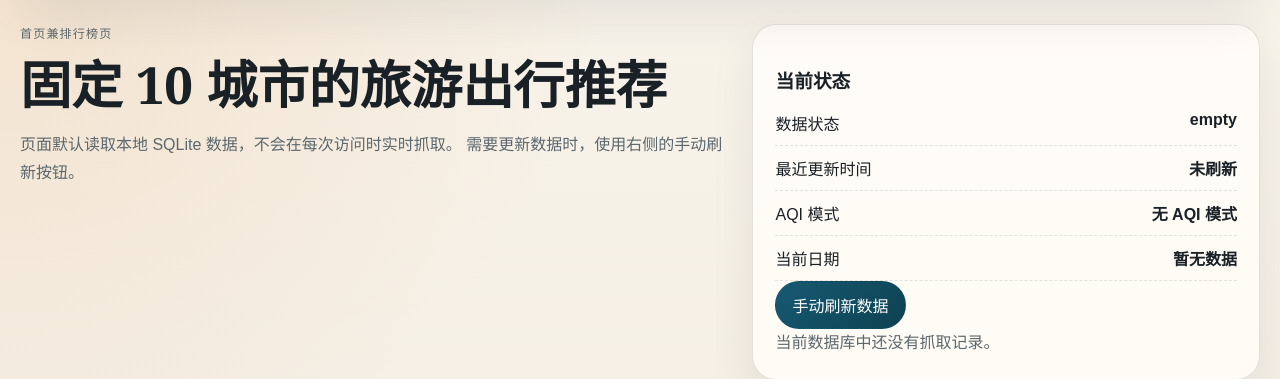
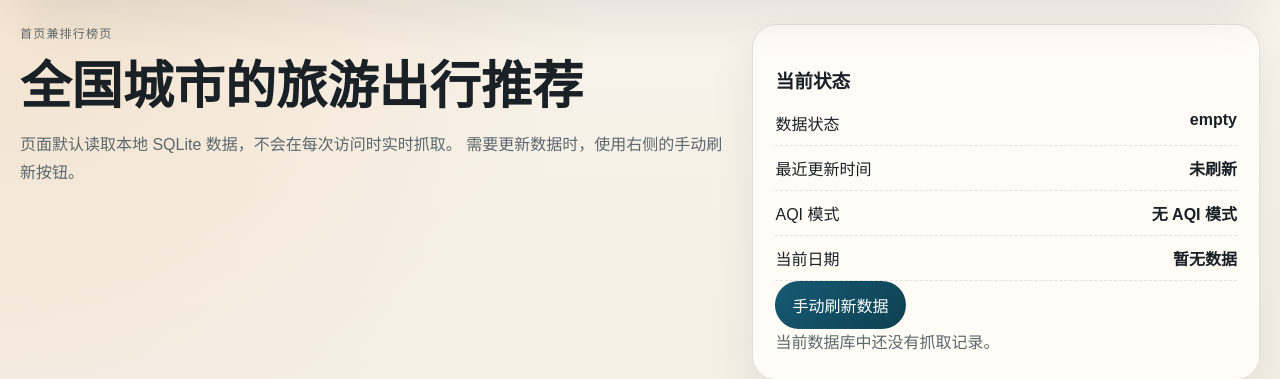
Before and after one commit to Woterous/travel-weather-recommender, a Flask app: page / in a window 1280 px wide. Shown: the part 102-481 px from the top of the page. Run offline with Flask 3, Linux system fonts and the light colour scheme; data that the repository does not hold is empty.

Commit message:
Update homepage city recommendation copy

```diff
--- a/web/templates/index.html
+++ b/web/templates/index.html
@@ -6,7 +6,7 @@
 <section class="hero-panel">
     <div class="hero-copy">
         <p class="eyebrow">首页兼排行榜页</p>
-        <h1>固定 10 城市的旅游出行推荐</h1>
+        <h1>全国城市的旅游出行推荐</h1>
         <p>
             页面默认读取本地 SQLite 数据，不会在每次访问时实时抓取。
             需要更新数据时，使用右侧的手动刷新按钮。
@@ -144,8 +144,8 @@
     </div>
     <div class="card ranking-card">
         <div class="section-head">
-            <h2>Top 10 城市</h2>
-            <span>展示本地缓存结果</span>
+            <h2>推荐前 10 城市</h2>
+            <span>展示本地缓存与搜索刷新结果</span>
         </div>
         <ol class="ranking-list">
             {% for row in ranking %}
```
